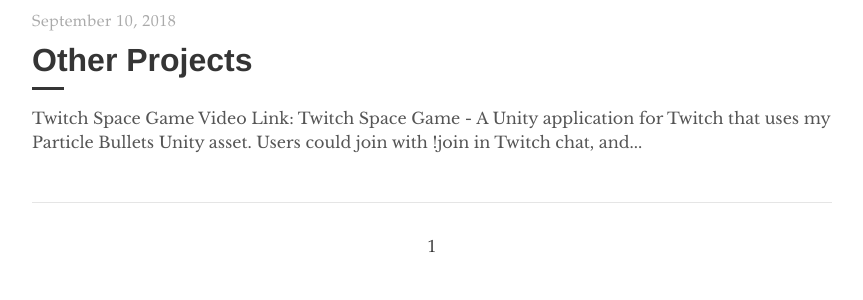
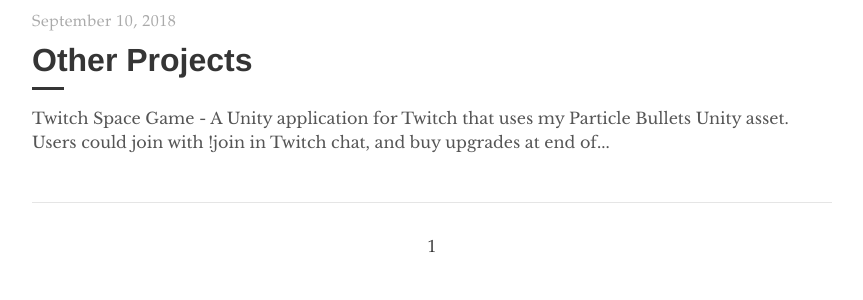
Before and after one commit to feyyd/portfolio, a Jekyll site: the page built from index.html, in a window 1280 px wide. Shown: the part 1674-1974 px from the top of the page, without its empty margins (208-1071 px from the left). Built offline with Jekyll 4.4.1, drawn with Linux system fonts in a browser that asks for light colours; the list of posts is cut into pages by our own code.

Commit message:
Update 2018-09-10-Other-Projects.markdown

```diff
--- a/_posts/2018-09-10-Other-Projects.markdown
+++ b/_posts/2018-09-10-Other-Projects.markdown
@@ -5,13 +5,15 @@ author: feyd
 categories: twitch, c#, php, perl, programming
 ---
 
+
+Twitch Space Game - A Unity application for Twitch that uses my Particle Bullets Unity asset.  Users could join with !join in Twitch chat, and buy upgrades at end of round with !buy.  User messages from Twitch chat could be displayed above their ships.  This program had IRC integration so the streamer could interact with chat from within the application.  After the join period, users would be put into the game field; their ships shot in a simple pattern similar to the old-school hockey/football shakers.  A random direction is chosen every few seconds, and bullets spray at random intervals.  Players would get score based on kills of npcs or other players, and they could upgrade their ship with the points.  It is currently in a non-functional state due to Twitch authorization changes, but above is a video of the basic game loop.
+
 ## [Twitch Space Game Video Link:](https://youtu.be/E5b7X1H8G0Q)
 
 [![Watch the video](https://img.youtube.com/vi/E5b7X1H8G0Q/hqdefault.jpg)](https://youtu.be/E5b7X1H8G0Q)
 
 <p />
 
-Twitch Space Game - A Unity application for Twitch that uses my Particle Bullets Unity asset.  Users could join with !join in Twitch chat, and buy upgrades at end of round with !buy.  User messages from Twitch chat could be displayed above their ships.  This program had IRC integration so the streamer could interact with chat from within the application.  After the join period, users would be put into the game field; their ships shot in a simple pattern similar to the old-school hockey/football shakers.  A random direction is chosen every few seconds, and bullets spray at random intervals.  Players would get score based on kills of npcs or other players, and they could upgrade their ship with the points.  It is currently in a non-functional state due to Twitch authorization changes, but above is a video of the basic game loop.
 
 ## [Multiplayer Stub Video Link:](https://youtu.be/c77-KKiy7d8)
 
```
